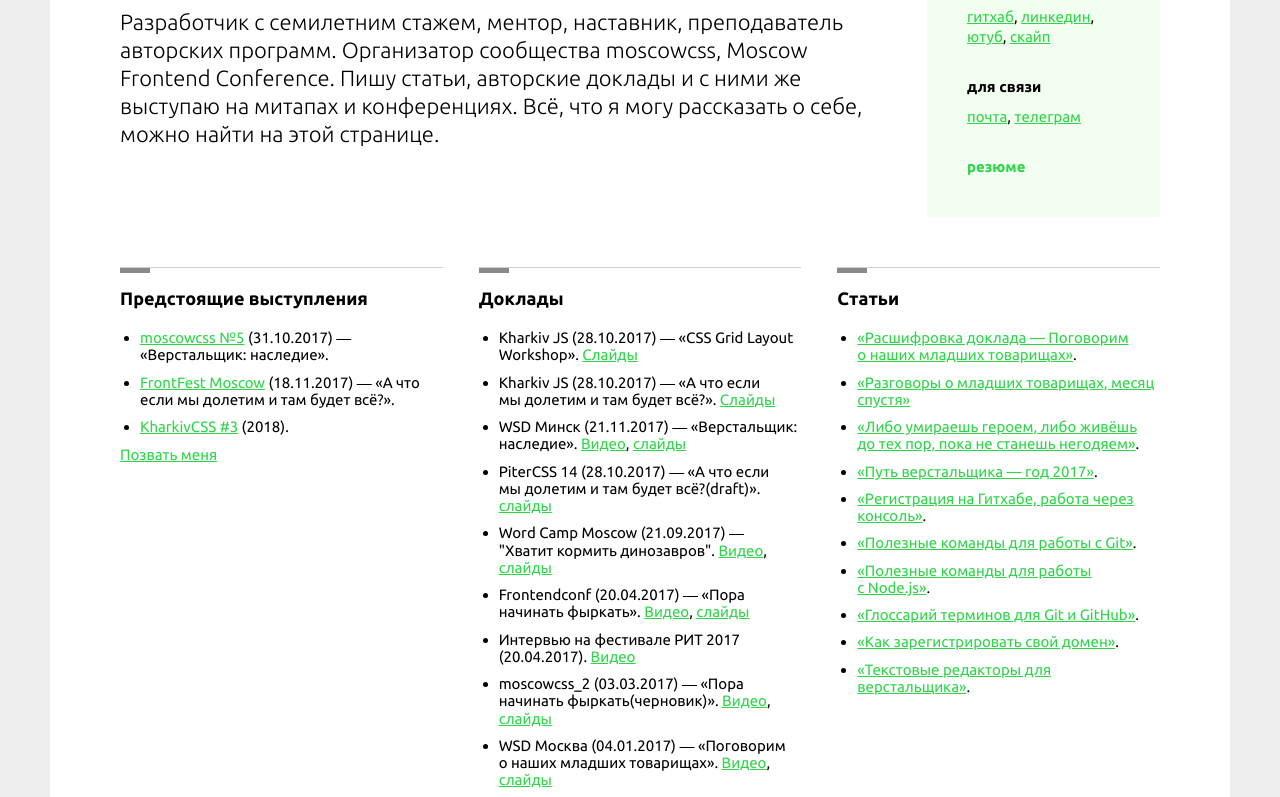
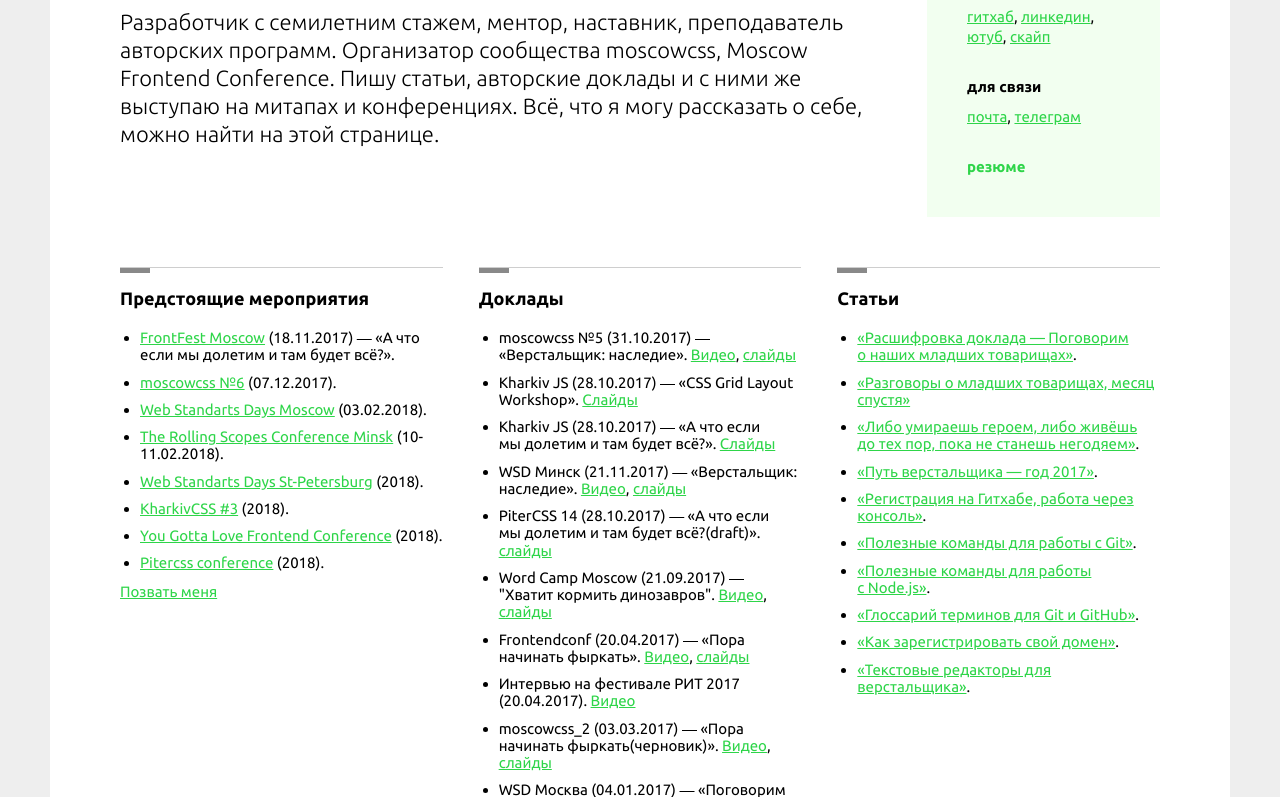
Before and after one commit to tsergeytovarov/personal-new, a website: page index.html in a window 1280 px wide. Shown: the part 303-1100 px from the top of the page. Drawn offline with Linux system fonts and the light colour scheme; no server answers.

Commit message:
Обновляет мероприятия и доклады

```diff
--- a/index.html
+++ b/index.html
@@ -63,11 +63,16 @@
     </div>
 
     <section class="block">
-      <h2 class="block__title">Предстоящие выступления</h2>
+      <h2 class="block__title">Предстоящие мероприятия</h2>
       <ul class="list">
-        <li><a href="https://moscowcss.timepad.ru/event/576236/">moscowcss №5</a> (31.10.2017) ― &laquo;Верстальщик: наследие&raquo;.</li>
         <li><a href="https://2017.frontfest.ru/">FrontFest Moscow</a> (18.11.2017) ― &laquo;А&nbsp;что если мы&nbsp;долетим и&nbsp;там будет всё?&raquo;.</li>
+        <li><a href="https://moscowcss.timepad.ru/">moscowcss №6</a> (07.12.2017).</li>
+        <li><a href="https://wsd.events/">Web Standarts Days Moscow</a> (03.02.2018).</li>
+        <li><a href="https://2018.conf.rollingscopes.com/">The Rolling Scopes Conference Minsk</a> (10-11.02.2018).</li>
+        <li><a href="https://wsd.events/">Web Standarts Days St-Petersburg</a> (2018).</li>
         <li><a href="http://kharkivcss.org/">KharkivCSS #3</a> (2018).</li>
+        <li><a href="http://yglf.com.ua/">You Gotta Love Frontend Conference</a> (2018).</li>
+        <li><a href="https://pitercss.com/">Pitercss conference</a> (2018).</li>
       </ul>
       <div class="link">
         <a href="mailto:tovarov.piter@gmail.com">Позвать меня</a>
@@ -78,6 +83,7 @@
       <h2 class="block__title">Доклады</h2>
 
       <ul class="list">
+        <li>moscowcss №5 (31.10.2017) ― &laquo;Верстальщик: наследие&raquo;. <a href="https://www.youtube.com/watch?v=LEoU7jJVP4g">Видео</a>, <a href="presentation/coder-legacy.pdf">cлайды</a></li>
         <li>Kharkiv JS</a> (28.10.2017) ― &laquo;CSS Grid Layout Workshop&raquo;. <a href="presentation/grid-workshop.pdf">Cлайды</a></li>
         <li>Kharkiv JS</a> (28.10.2017) ― &laquo;А&nbsp;что если мы&nbsp;долетим и&nbsp;там будет всё?&raquo;. <a href="presentation/will-v2.pdf">Cлайды</a></li>
         <li>WSD Минск (21.11.2017) ― &laquo;Верстальщик: наследие&raquo;. <a href="https://youtu.be/LmG1KxKcevE?t=7h38m31s">Видео</a>, <a href="presentation/coder-legacy.pdf">cлайды</a></li>
```
